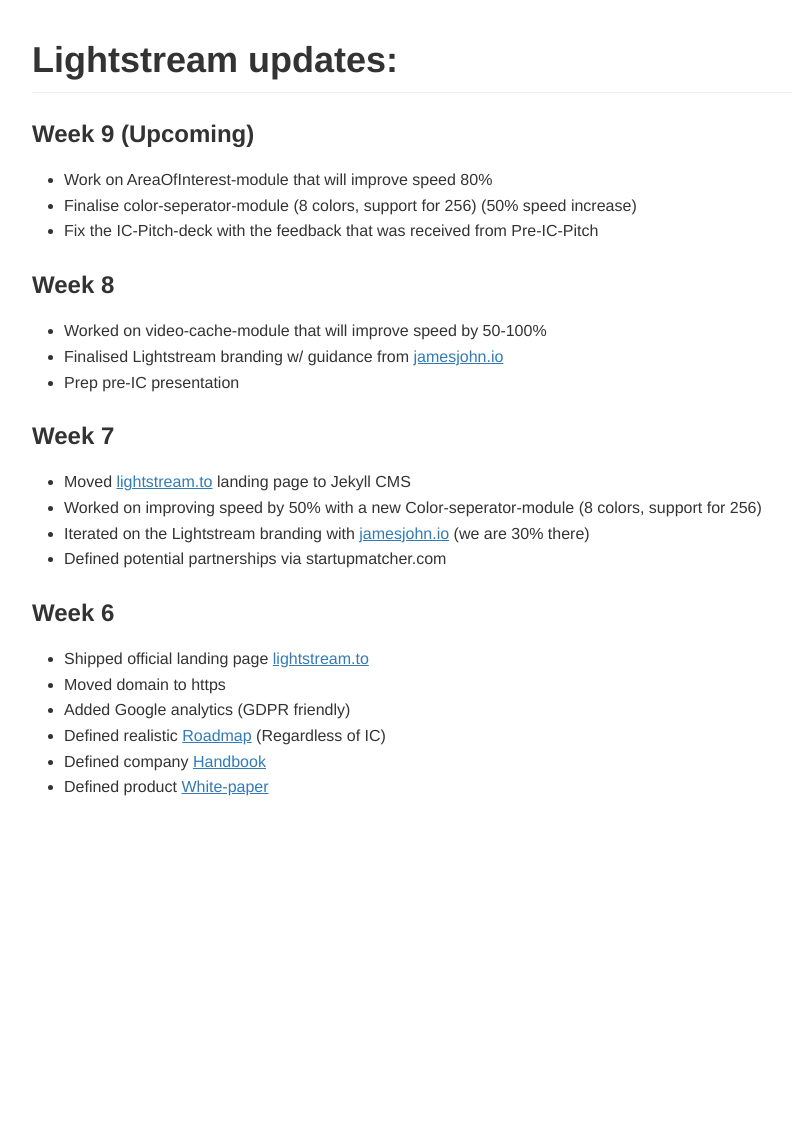
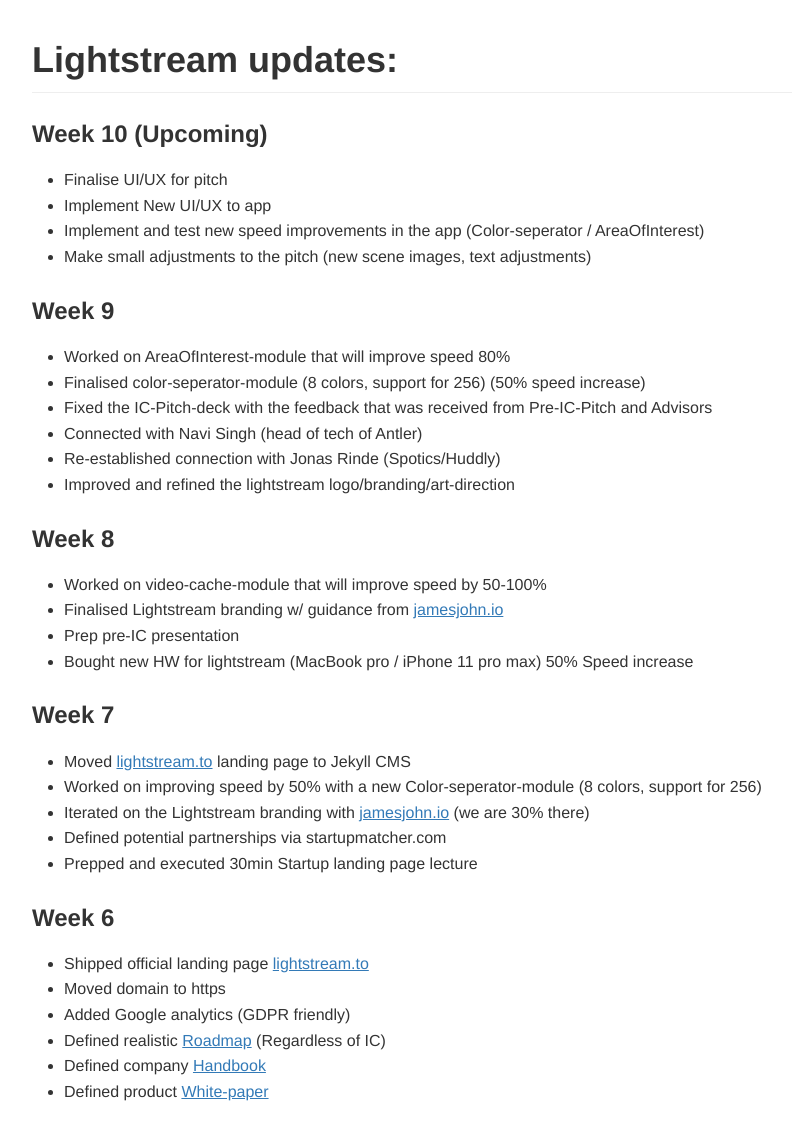
Before and after one commit to tangotangen/tangotangen.github.io, a Jekyll site: the page update/index.html, which Jekyll copies as it is, in a window 1280 px wide. Shown: the whole page, without its empty margins (6-798 px from the left). Built offline with Jekyll 4.4.1, drawn with Linux system fonts in a browser that asks for light colours; before the commit the page ends 900 px from its top, so only the background shows below that.

Commit message:
Update index.html

```diff
--- a/update/index.html
+++ b/update/index.html
@@ -583,17 +583,28 @@
 </style>
         </head>
         <body class='markdown-preview' data-use-github-style><h1 id="lightstream-updates">Lightstream updates:</h1>
-<h3 id="week-9-upcoming">Week 9 (Upcoming)</h3>
+<h3 id="week-10-upcoming">Week 10 (Upcoming)</h3>
 <ul>
-<li>Work on AreaOfInterest-module that will improve speed 80%</li>
-<li>Finalise color-seperator-module (8 colors, support for 256) (50% speed increase)</li>
-<li>Fix the IC-Pitch-deck with the feedback that was received from Pre-IC-Pitch</li>
+<li>Finalise UI/UX for pitch</li>
+<li>Implement New UI/UX to app</li>
+<li>Implement and test new speed improvements in the app (Color-seperator / AreaOfInterest)</li>
+<li>Make small adjustments to the pitch (new scene images, text adjustments)</li>
+</ul>
+<h3 id="week-9">Week 9</h3>
+<ul>
+<li>Worked on AreaOfInterest-module that will improve speed 80%</li>
+<li>Finalised color-seperator-module (8 colors, support for 256) (50% speed increase)</li>
+<li>Fixed the IC-Pitch-deck with the feedback that was received from Pre-IC-Pitch and Advisors</li>
+<li>Connected with Navi Singh (head of tech of Antler)</li>
+<li>Re-established connection with Jonas Rinde (Spotics/Huddly)</li>
+<li>Improved and refined the lightstream logo/branding/art-direction</li>
 </ul>
 <h3 id="week-8">Week 8</h3>
 <ul>
 <li>Worked on video-cache-module that will improve speed by 50-100%</li>
 <li>Finalised Lightstream branding w/ guidance from <a href="https://www.jamesjohn.io/">jamesjohn.io</a></li>
 <li>Prep pre-IC presentation</li>
+<li>Bought new HW for lightstream (MacBook pro / iPhone 11 pro max) 50% Speed increase</li>
 </ul>
 <h3 id="week-7">Week 7</h3>
 <ul>
@@ -601,6 +612,7 @@
 <li>Worked on improving speed by 50% with a new Color-seperator-module (8 colors, support for 256)</li>
 <li>Iterated on the Lightstream branding with <a href="https://www.jamesjohn.io/">jamesjohn.io</a> (we are 30% there)</li>
 <li>Defined potential partnerships via startupmatcher.com</li>
+<li>Prepped and executed 30min Startup landing page lecture</li>
 </ul>
 <h3 id="week-6">Week 6</h3>
 <ul>
```
